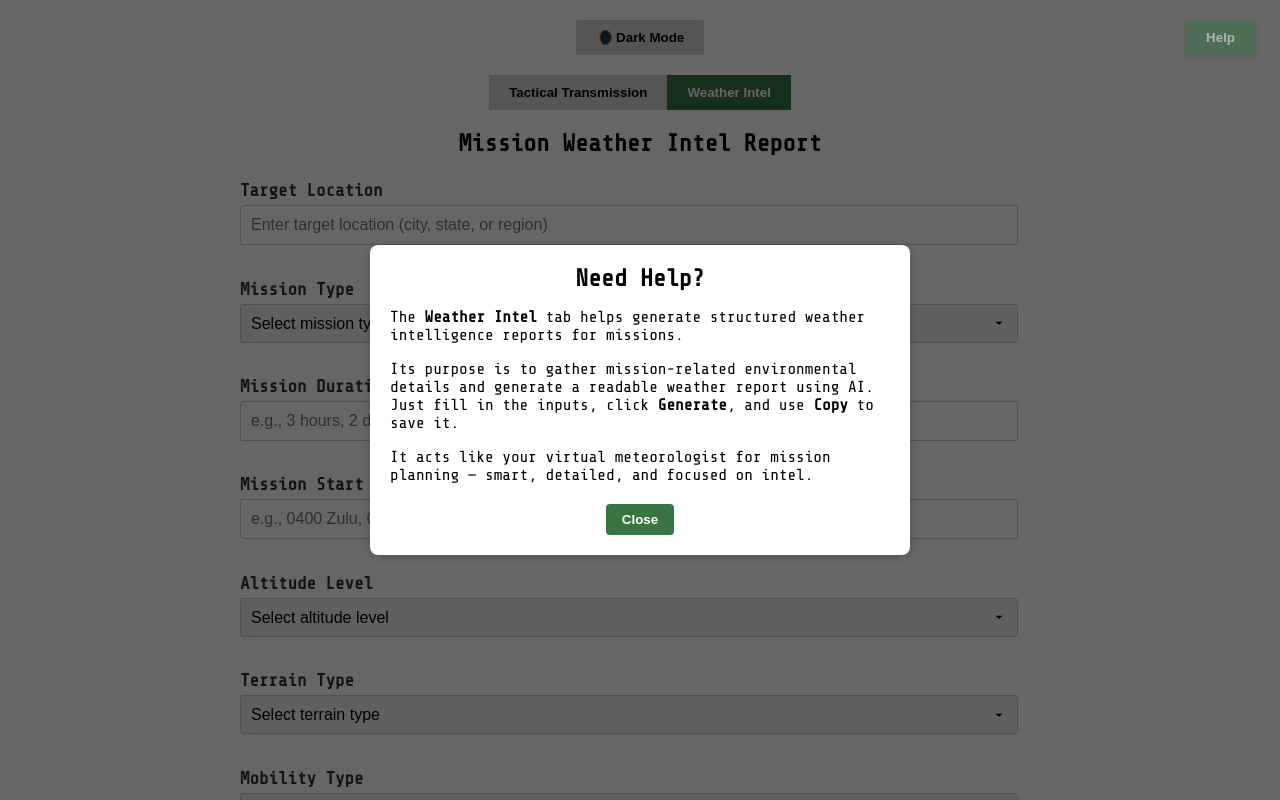
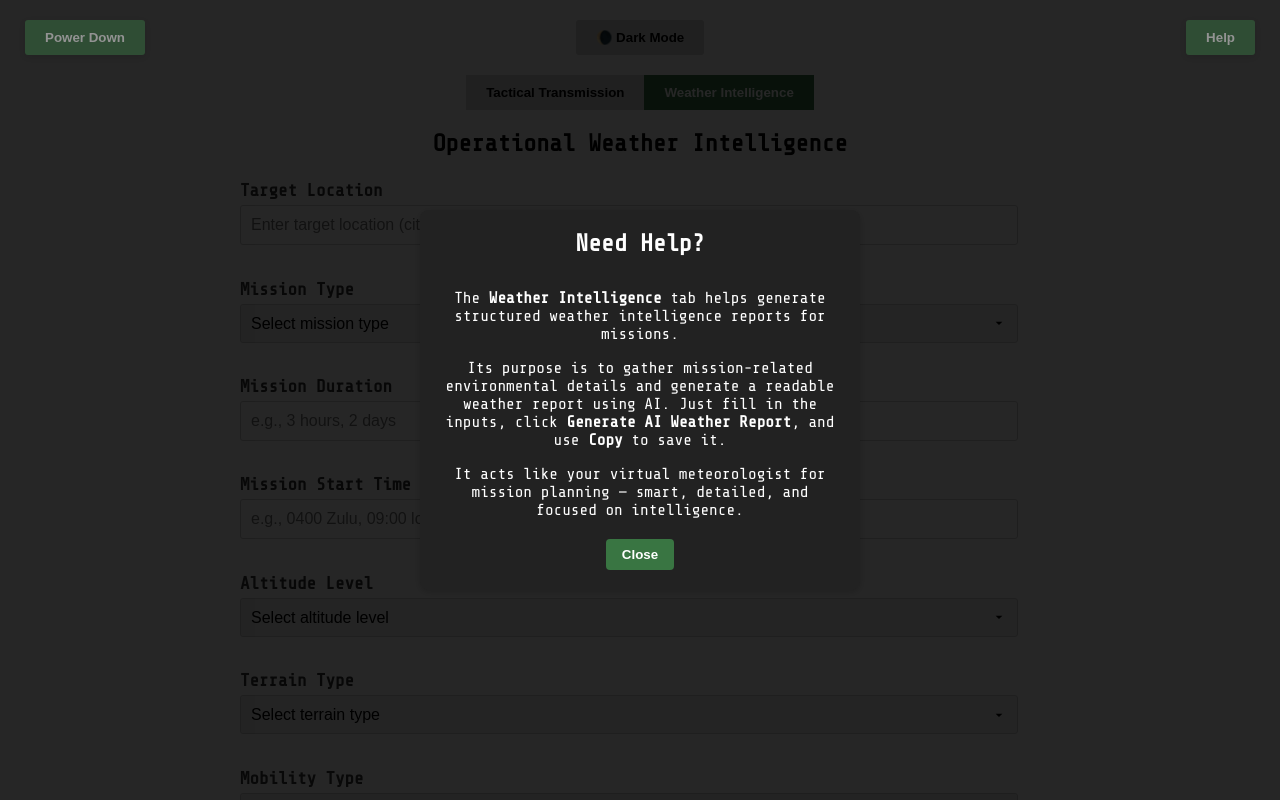
Before and after one commit to EOSandCHILL/eagle-command-ai, a React (Create React App) app in the folder eagle-ops-portal/: page /command in a window 1280 px wide. Both pictures are taken after a click on the button "Help". Shown: the top 800 px of the page. Built offline with nearby package versions, Linux system fonts and the light colour scheme.

Commit message:
Add power down feature and routing

```diff
--- a/eagle-ops-portal/src/App.js
+++ b/eagle-ops-portal/src/App.js
@@ -1,11 +1,26 @@
+import React, { useState, useEffect } from "react";
 import "./css/App.css";
 import "./css/LandingPage.css";
-import React from "react";
+import "./css/Spinner.css";
 import { BrowserRouter as Router, Routes, Route } from "react-router-dom";
 import LandingPage from "./screens/LandingPage";
 import EagleOpsScreen from "./screens/EagleOpsScreen";
+import Spinner from "./components/Spinner";
 
 function App() {
+  const [loading, setLoading] = useState(true);
+
+  useEffect(() => {
+    const timer = setTimeout(() => {
+      setLoading(false);
+    }, 2000);
+    return () => clearTimeout(timer);
+  }, []);
+
+  if (loading) {
+    return <Spinner />;
+  }
+
   return (
     <Router>
       <Routes>
--- a/eagle-ops-portal/src/components/CommandCoreAiWeatherComponent.js
+++ b/eagle-ops-portal/src/components/CommandCoreAiWeatherComponent.js
@@ -41,7 +41,7 @@ function CommandCoreAiWeatherComponent() {
   return (
     <div>
       <div className="section-header">
-        <h2>Mission Weather Intel Report</h2>
+        <h2>Operational Weather Intelligence</h2>
       </div>
       <div className="form-group">
         <h4>Target Location</h4>
@@ -166,7 +166,7 @@ function CommandCoreAiWeatherComponent() {
         className="generate-button"
         onClick={generateCommandCoreAiWeatherReport}
       >
-        Generate AI Weather Report
+        Generate Weather Intelligence Report
       </button>
       {weatherReport && (
         <div className="output">
--- a/eagle-ops-portal/src/components/HelpModal.js
+++ b/eagle-ops-portal/src/components/HelpModal.js
@@ -30,18 +30,18 @@ function HelpModal({ onClose, activeTab }) {
       return (
         <>
           <p>
-            The <strong>Weather Intel</strong> tab helps generate structured
-            weather intelligence reports for missions.
+            The <strong>Weather Intelligence</strong> tab helps generate
+            structured weather intelligence reports for missions.
           </p>
           <p>
             Its purpose is to gather mission-related environmental details and
             generate a readable weather report using AI. Just fill in the
-            inputs, click <strong>Generate</strong>, and use{" "}
+            inputs, click <strong>Generate AI Weather Report</strong>, and use{" "}
             <strong>Copy</strong> to save it.
           </p>
           <p>
             It acts like your virtual meteorologist for mission planning —
-            smart, detailed, and focused on intel.
+            smart, detailed, and focused on intelligence.
           </p>
         </>
       );
--- /dev/null
+++ b/eagle-ops-portal/src/components/PowerDown.js
@@ -0,0 +1,29 @@
+import React from "react";
+
+/**
+ * PowerDown component displays a confirmation modal to power down the app.
+ * @param {Function} onClose  – close modal without powering down
+ * @param {Function} onConfirm – confirm and navigate away
+ */
+function PowerDown({ onClose, onConfirm }) {
+  return (
+    <div className="modal-overlay">
+      <div className="modal-content">
+        <div className="modal-header">
+          <h2>Power Down</h2>
+        </div>
+        <p>Are you sure you want to power down the application?</p>
+        <div className="powerdown-buttons">
+          <button className="confirm-button" onClick={onConfirm}>
+            Yes
+          </button>
+          <button className="cancel-button" onClick={onClose}>
+            No
+          </button>
+        </div>
+      </div>
+    </div>
+  );
+}
+
+export default PowerDown;
--- /dev/null
+++ b/eagle-ops-portal/src/components/Spinner.js
@@ -0,0 +1,9 @@
+import React from "react";
+
+export default function Spinner() {
+  return (
+    <div className="spinner-overlay">
+      <div className="spinner" />
+    </div>
+  );
+}
--- a/eagle-ops-portal/src/css/App.css
+++ b/eagle-ops-portal/src/css/App.css
@@ -226,7 +226,7 @@ body.dark-mode .modal-content {
   color: #f5f5f5;
 }
 body.dark-mode .close-button {
-  background-color: #444;
+  background-color: #397542;
   color: #fff;
 }
 
@@ -283,6 +283,43 @@ button:hover {
   pointer-events: none;
 }
 
+/* Power Down Button fixed to top-left */
+.powerdown-button {
+  position: fixed;
+  top: 20px;
+  left: 20px;
+  z-index: 1001;
+  background-color: #397542 !important;
+  color: #fff;
+  border: none;
+  border-radius: 4px;
+  padding: 10px 16px;
+  cursor: pointer;
+  box-shadow: 0 2px 6px rgba(0, 0, 0, 0.2);
+}
+
+.powerdown-button:hover {
+  background-color: #5a6268 !important;
+  filter: none !important;
+  transition: background-color 0.2s ease;
+}
+
+body.dark-mode .powerdown-button:hover {
+  background-color: #666 !important;
+  filter: none !important;
+}
+
+.powerdown-button:disabled {
+  opacity: 0.5;
+  cursor: not-allowed;
+  pointer-events: none;
+}
+
+.powerdown-button:focus,
+.powerdown-button:focus-visible {
+  outline: none;
+}
+
 :root {
   --background-color: #1a1a1a;
   --text-color: #00ff9c;
--- /dev/null
+++ b/eagle-ops-portal/src/css/PowerDown.css
@@ -0,0 +1,64 @@
+/* Modal overlay (shared with HelpModal) */
+.modal-overlay {
+  position: fixed;
+  top: 0;
+  left: 0;
+  width: 100%;
+  height: 100%;
+  background-color: rgba(0, 0, 0, 0.85);
+  display: flex;
+  align-items: center;
+  justify-content: center;
+  z-index: 1000;
+}
+
+/* Modal box styling */
+.modal-content {
+  background-color: #222;
+  color: #fff;
+  padding: 20px;
+  border-radius: 8px;
+  width: 90%;
+  max-width: 400px;
+  text-align: center;
+}
+
+.modal-header h2 {
+  margin: 0;
+  font-size: 1.5rem;
+  margin-bottom: 1rem;
+}
+
+.powerdown-buttons {
+  display: flex;
+  justify-content: space-around;
+  margin-top: 1.5rem;
+}
+
+.confirm-button,
+.cancel-button {
+  padding: 8px 16px;
+  font-size: 1rem;
+  border: none;
+  border-radius: 4px;
+  cursor: pointer;
+  width: 100px;
+}
+
+.confirm-button {
+  background-color: #dc3545;
+  color: #fff;
+}
+
+.confirm-button:hover {
+  background-color: #c82333;
+}
+
+.cancel-button {
+  background-color: #6c757d;
+  color: #fff;
+}
+
+.cancel-button:hover {
+  background-color: #5a6268;
+}
--- /dev/null
+++ b/eagle-ops-portal/src/css/Spinner.css
@@ -0,0 +1,34 @@
+/* Full-screen dark overlay */
+.spinner-overlay {
+  position: fixed;
+  top: 0;
+  left: 0;
+  width: 100%;
+  height: 100%;
+  background-color: rgba(0, 0, 0, 0.85);
+  display: flex;
+  align-items: center;
+  justify-content: center;
+  z-index: 9999;
+}
+
+/* The spinner circle */
+.spinner {
+  border: 8px solid rgba(255, 255, 255, 0.1);
+  border-top: 8px solid #397542; /* bright green highlight */
+  border-right: 8px solid #397542;
+  border-radius: 50%;
+  width: 60px;
+  height: 60px;
+  animation: spin 1s linear infinite;
+}
+
+/* Spin animation */
+@keyframes spin {
+  0% {
+    transform: rotate(0deg);
+  }
+  100% {
+    transform: rotate(360deg);
+  }
+}
--- a/eagle-ops-portal/src/screens/EagleOpsScreen.js
+++ b/eagle-ops-portal/src/screens/EagleOpsScreen.js
@@ -1,13 +1,18 @@
 import React, { useState, useEffect } from "react";
+import { useNavigate } from "react-router-dom";
 import CommandCoreAiTransmissionComponent from "../components/CommandCoreAiTransmissionComponent";
 import CommandCoreAiWeatherComponent from "../components/CommandCoreAiWeatherComponent";
 import ThemeToggleButton from "../components/ThemeToggleButton";
 import HelpModal from "../components/HelpModal";
+import PowerDown from "../components/PowerDown";
+import "../css/PowerDown.css";
 
 function EagleOpsScreen() {
   const [darkMode, setDarkMode] = useState(false);
   const [activeTab, setActiveTab] = useState("weather");
   const [showHelp, setShowHelp] = useState(false);
+  const [showPowerDown, setShowPowerDown] = useState(false);
+  const navigate = useNavigate();
 
   useEffect(() => {
     document.body.className = darkMode ? "dark-mode" : "";
@@ -19,6 +24,13 @@ function EagleOpsScreen() {
 
   return (
     <div className="App">
+      <button
+        onClick={() => setShowPowerDown(true)}
+        className="powerdown-button"
+        disabled={showHelp || showPowerDown}
+      >
+        Power Down
+      </button>
       <ThemeToggleButton
         darkMode={darkMode}
         toggleDarkMode={() => setDarkMode(!darkMode)}
@@ -26,10 +38,11 @@ function EagleOpsScreen() {
       <button
         onClick={() => setShowHelp(true)}
         className="help-button"
-        disabled={showHelp}
+        disabled={showHelp || showPowerDown}
       >
         Help
       </button>
+
       <div className="tab-buttons">
         <button
           className={activeTab === "transmission" ? "active" : ""}
@@ -41,7 +54,7 @@ function EagleOpsScreen() {
           className={activeTab === "weather" ? "active" : ""}
           onClick={() => handleTabChange("weather")}
         >
-          Weather Intel
+          Weather Intelligence
         </button>
       </div>
       {activeTab === "weather" && <CommandCoreAiWeatherComponent />}
@@ -49,6 +62,12 @@ function EagleOpsScreen() {
       {showHelp && (
         <HelpModal onClose={() => setShowHelp(false)} activeTab={activeTab} />
       )}
+      {showPowerDown && (
+        <PowerDown
+          onClose={() => setShowPowerDown(false)}
+          onConfirm={() => navigate("/")}
+        />
+      )}
     </div>
   );
 }
```
